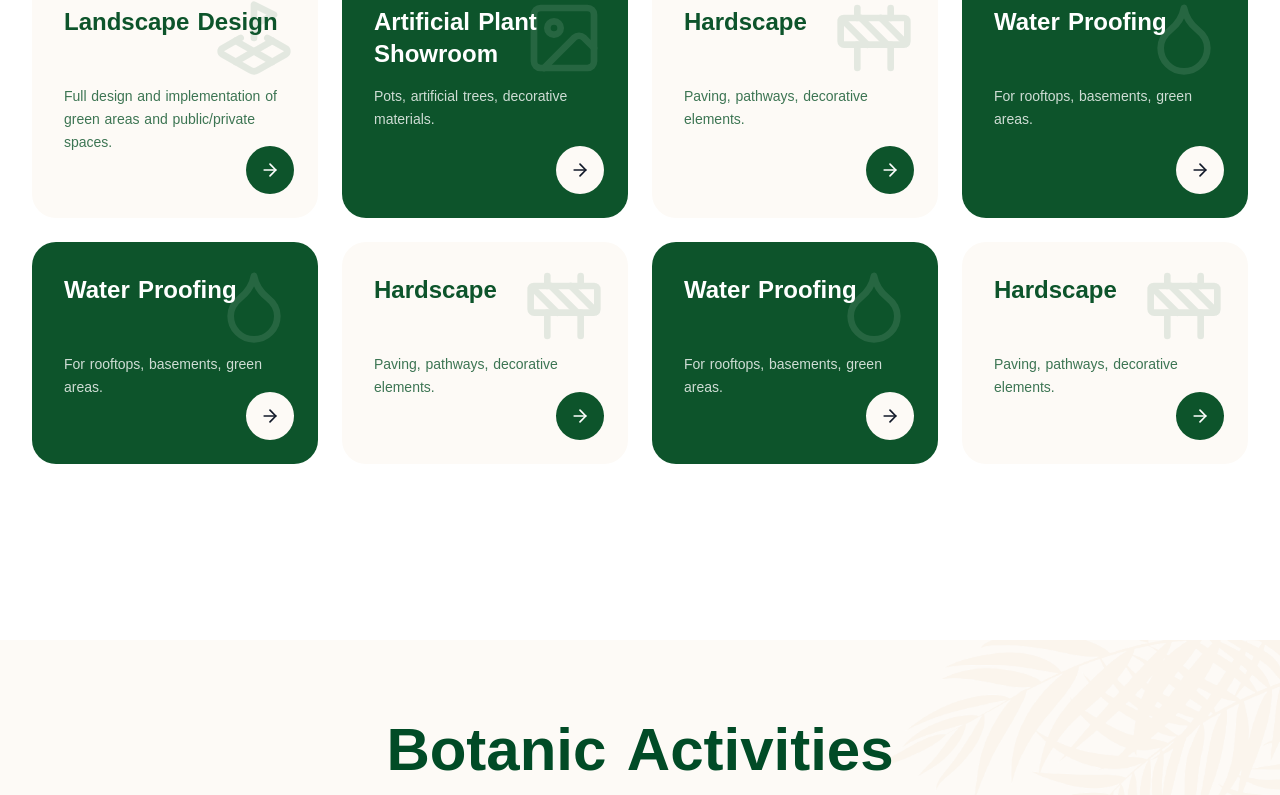
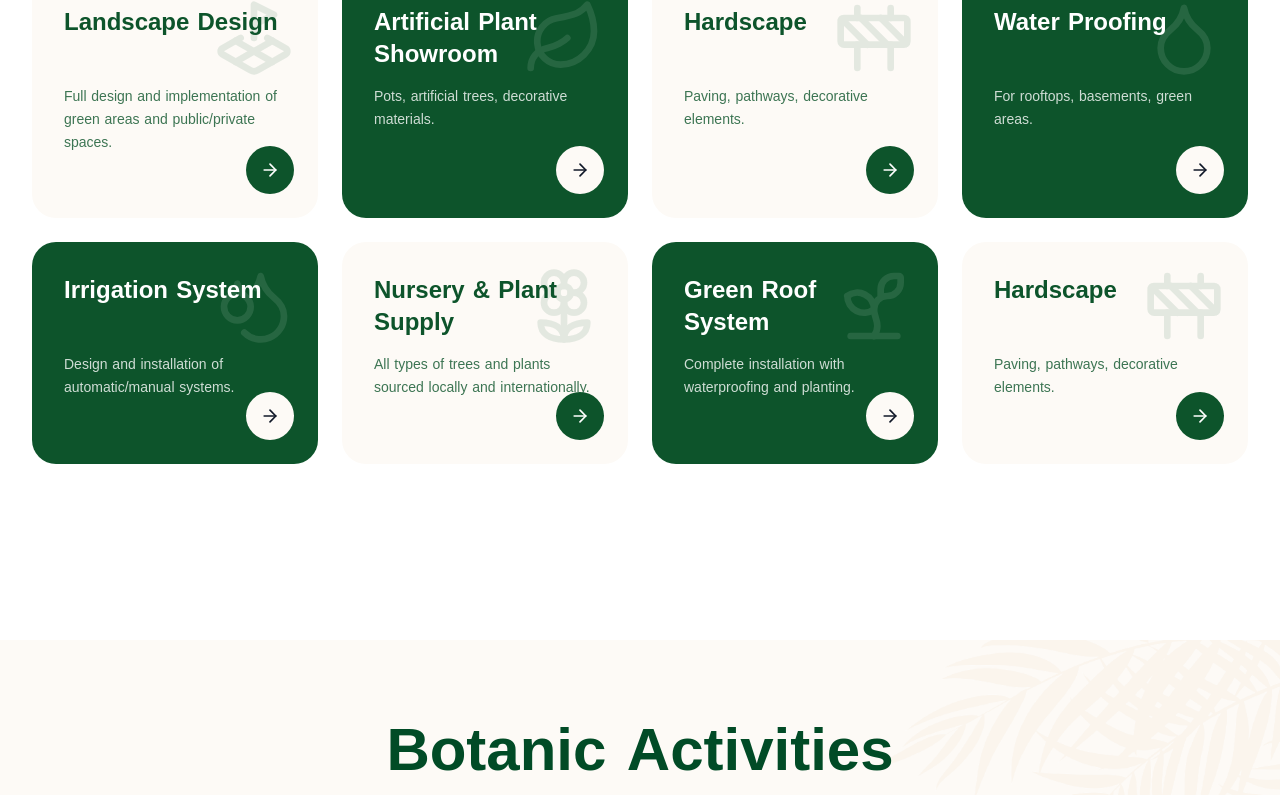
Before and after one commit to sonia-othman/botanic, a Next.js app: page / in a window 1280 px wide. Shown: the part 4158-4953 px from the top of the page. Built offline with nearby package versions, Linux system fonts and the light colour scheme.

Commit message:
card updated

```diff
--- a/locales/en.json
+++ b/locales/en.json
@@ -11,6 +11,12 @@
   "homesBuilt": "Clients",
   "aboutUs": "About Us",
   "we": "What We Do",
+  "irrigation":"Irrigation System",
+  "irrigationdesc":"Design and installation of automatic/manual systems.",
+  "nursery":"Nursery & Plant Supply",
+  "nurserydesc":"All types of trees and plants sourced locally and internationally.",
+  "greenroof":"Green Roof System",
+  "greenroofdesc":"Complete installation with waterproofing and planting.",
   "construction":"Construction",
   "ecoFriendly": "Irrigation System",
   "ecoFriendlyDesc": "Efficient water management solutions for landscape.",
--- a/locales/ku.json
+++ b/locales/ku.json
@@ -11,6 +11,12 @@
   "homesBuilt": "کڕیار",
   "aboutUs": "دەربارەی ئێمە",
   "we": "کارەکانمان",
+  "irrigation":"سیستەمی ئاودێری",
+  "irrigationdesc":"دیزاین و دانانی سیستەمی ئۆتۆماتیکی/دەستی.",
+  "nursery":"دابینکردنی نەمام و ڕووەک",
+  "nurserydesc":"هەموو جۆرە دار و ڕووەکێک کە سەرچاوەی ناوخۆیی و نێودەوڵەتییە.",
+  "greenroof":"سیستەمی سەقفی سەوز",
+  "greenroofdesc":"دانانی تەواو لەگەڵ دژە ئاو و چاندن.",
   "construction":"بیناسازی",
   "ecoFriendly": "سیستمی ئاودان",
   "ecoFriendlyDesc": "بەڕێوەبردنی کارامەی سیستمی ئاودان بۆ زەویەکان",
--- a/src/components/Service.tsx
+++ b/src/components/Service.tsx
@@ -1,7 +1,7 @@
 'use client';
 import { motion } from 'framer-motion';
 import { useTranslation } from 'react-i18next';
-import { Construction, LandPlot, Droplet, ArrowRight, Image} from 'lucide-react';
+import { Construction, LandPlot, Droplet, ArrowRight, Image, Flower2 , Droplets, Sprout, Leaf  } from 'lucide-react';
 
 export default function Services() {
   const { t, i18n } = useTranslation();
@@ -18,7 +18,7 @@ export default function Services() {
     {
       title: t('maternity'),
       description: t('if'),
-      icon: Image,
+      icon: Leaf,
       bgColor: "bg-green-900",
       textColor: "text-white",
       iconBg: "bg-accent",
@@ -43,9 +43,9 @@ export default function Services() {
       iconColor: "text-gray-900"
     },
     {
-      title: t('cashless'),
-      description: t('cashlesspayment'),
-      icon: Droplet,
+      title: t('irrigation'),
+      description: t('irrigationdesc'),
+      icon: Droplets,
       bgColor: "bg-green-900",
       textColor: "text-white",
       iconBg: "bg-accent",
@@ -53,18 +53,18 @@ export default function Services() {
     },
 
     {
-      title: t('subsidies'),
-      description: t('subsidiesgv'),
-      icon: Construction,
+      title: t('nursery'),
+      description: t('nurserydesc'),
+      icon: Flower2 ,
       bgColor: "bg-accent",
       textColor: "text-green-900",
       iconBg: "bg-green-900",
       iconColor: "text-white"
     },
     {
-      title: t('cashless'),
-      description: t('cashlesspayment'),
-      icon: Droplet,
+      title: t('greenroof'),
+      description: t('greenroofdesc'),
+      icon: Sprout ,
       bgColor: "bg-green-900",
       textColor: "text-white",
       iconBg: "bg-accent",
```
